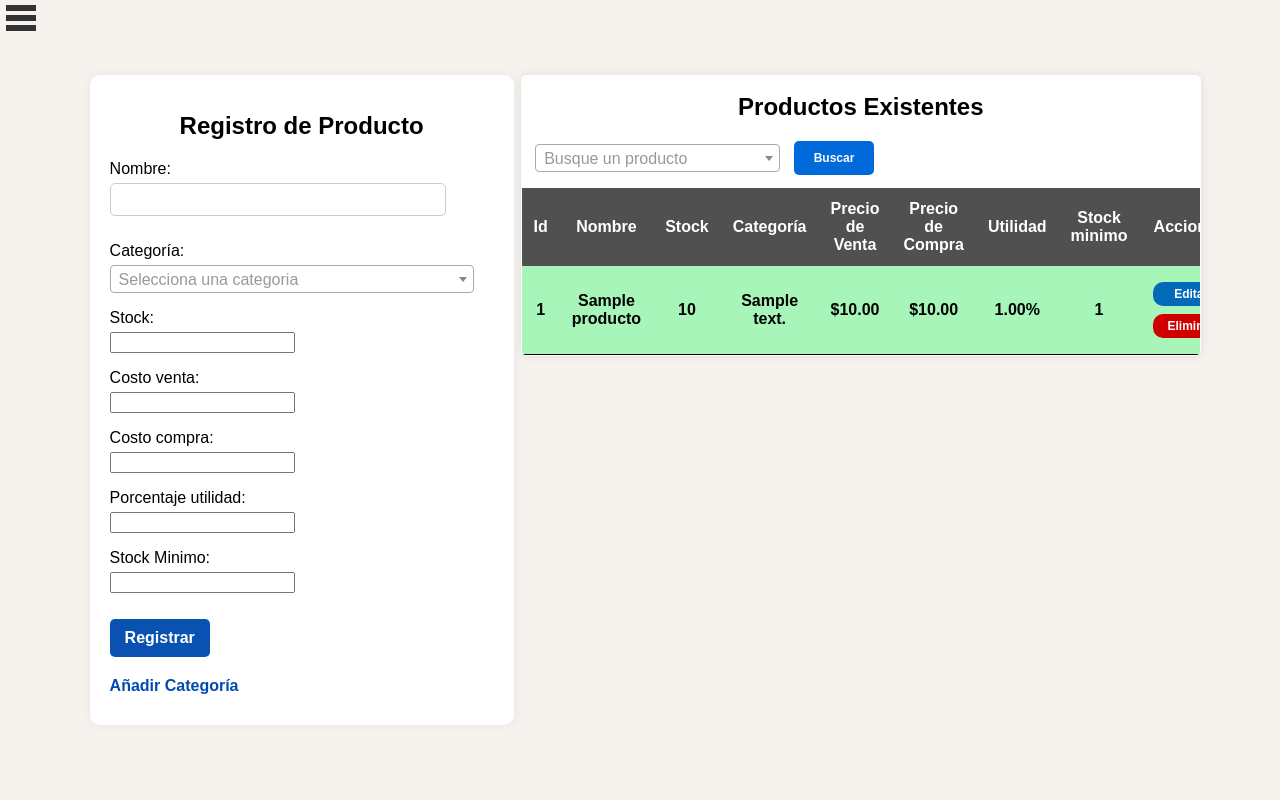
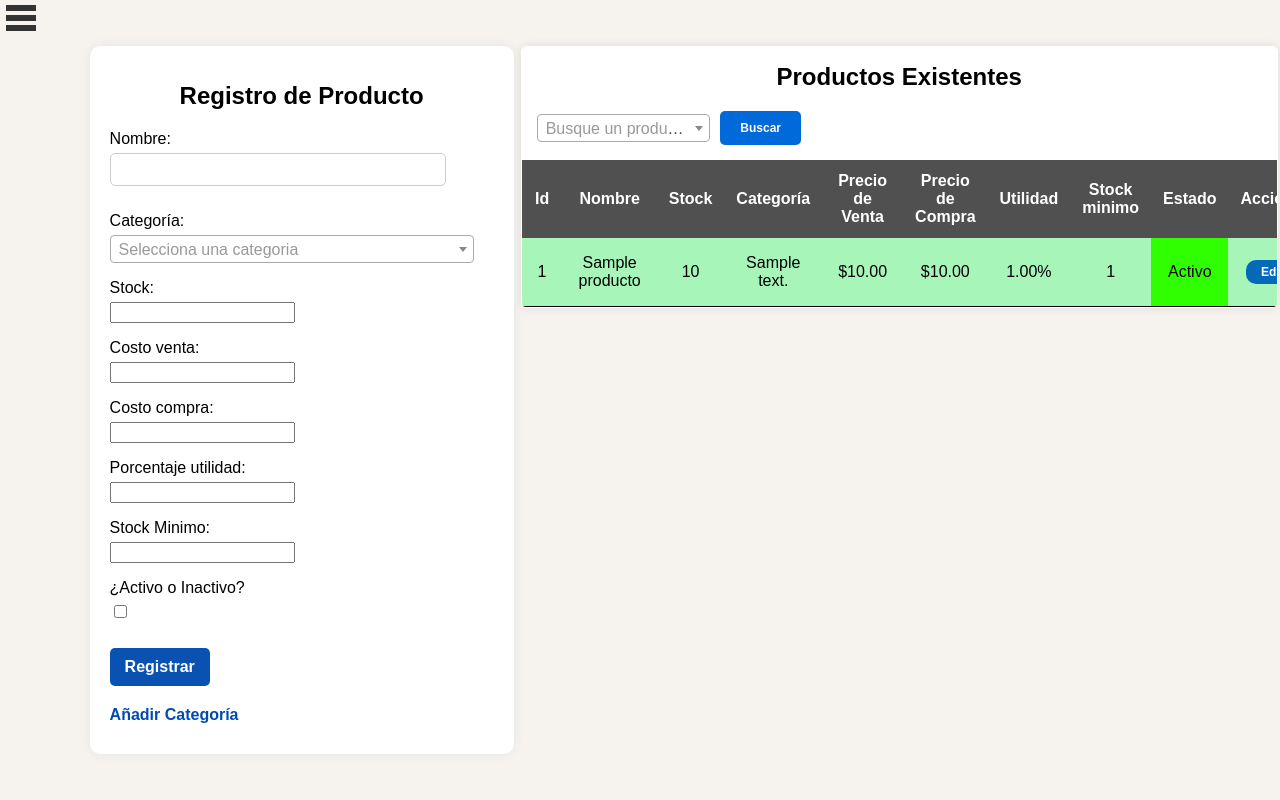
Before and after one commit to Cyrc3/estadias2, a Django app: page /registrar_inventario/ in a window 1280 px wide. Run offline with Django 3.2, Linux system fonts and the light colour scheme; tables that the repository leaves empty hold one stand-in row (values such as "Sample post"); some libraries are stand-ins or nearby versions.

Commit message:
estado de producto

```diff
--- a/estadias1/accounts/forms.py
+++ b/estadias1/accounts/forms.py
@@ -7,9 +7,10 @@
 class ProductoForm(forms.ModelForm):
     id_categoria = forms.ModelChoiceField(queryset=Categoria.objects.all(), label='Categoría', to_field_name='descripcion')
     punto_reorden = forms.IntegerField(label='Stock Minimo')
+    estado = forms.BooleanField(label='¿Activo o Inactivo?', required=False)
     class Meta:
         model = Producto
-        fields = ['nombre','id_categoria','stock','costo_venta','costo_compra','porcentaje_utilidad','punto_reorden']
+        fields = ['nombre','id_categoria','stock','costo_venta','costo_compra','porcentaje_utilidad','punto_reorden','estado']
 
 
 
--- a/estadias1/accounts/models.py
+++ b/estadias1/accounts/models.py
@@ -78,6 +78,7 @@
     costo_compra = models.DecimalField(decimal_places=2, max_digits=10)
     porcentaje_utilidad = models.DecimalField(decimal_places=2, max_digits=5)
     punto_reorden = models.IntegerField()
+    estado = models.BooleanField(default=False)
 
     class Meta :
         db_table = 'producto'
--- a/estadias1/estadias1/static/styles/styles.css
+++ b/estadias1/estadias1/static/styles/styles.css
@@ -29,8 +29,8 @@
 }
 /* Estilos para la tabla */
 .table-container {
-    width: 53%; /* Ajusta el ancho según tus necesidades */
-    max-height: 652px; /* Establece la altura máxima deseada */
+    width: 59%; /* Ajusta el ancho según tus necesidades */
+    max-height: 710px; /* Establece la altura máxima deseada */
     overflow-y: auto; /* Habilita el scroll vertical */
     border: 1px solid #ffffff;
     background-color: #fff;
@@ -55,6 +55,14 @@
 
 #id_nombre{
     width: 82%;
+}
+
+.activo{
+    background-color: rgb(47, 255, 0);
+}
+
+.inactivo{
+    background-color: rgb(255, 68, 81);
 }
 
 input[type="text"],
@@ -119,11 +127,11 @@
 
 tbody tr {
     border-bottom: 1px solid #000000;
-    font-weight: 600;
+    font-weight: normal;
 }
 
 tbody td {
-    padding: 12px;
+    padding: 16px;
     text-align: center;
 }
 /*
@@ -149,7 +157,7 @@
     display: flex;
     align-items: center;
     justify-content: space-between;
-    width: 50%;
+    width: 35%;
     margin-left: 2%;
 }
 
--- a/estadias1/estadias1/templates/registro_inventario.html
+++ b/estadias1/estadias1/templates/registro_inventario.html
@@ -58,7 +58,7 @@
         </select>
         <button type="submit" id="btnBuscarProducto">Buscar</button>
     </form>
-
+    {% load custom_filters %}
     <table>
         <thead>
             <tr>
@@ -70,6 +70,7 @@
                 <th>Precio de Compra</th>
                 <th>Utilidad</th>
                 <th>Stock minimo</th>
+                <th>Estado</th>
                 <th>Acciones</th>
             </tr>
         </thead>
@@ -81,18 +82,21 @@
                 <td> {{producto.nombre}} </td>
                 <td> {{producto.stock}} </td>
                 <td> {{producto.id_categoria.descripcion}} </td>
-                <td>${{producto.costo_venta}} </td>
-                <td>${{producto.costo_compra}} </td>
+                <td>${{producto.costo_venta|currency_format }} </td>
+                <td>${{producto.costo_compra|currency_format }} </td>
                 <td>{{producto.porcentaje_utilidad}}% </td>
                 <td> {{producto.punto_reorden}} </td>
+                <td
+                class=" {% if producto.estado == True %}activo {% elif producto.estado == False %}inactivo {% endif %} ">
+                    {% if producto.estado %}
+                        Activo
+                    {% else %}
+                        Inactivo
+                    {% endif %}
+                </td>
                 <td>
                     <button type="button" id="editarBtn"
                         onclick="editarProducto('{{ producto.id_producto }}', '{{ producto.nombre }}', '{{ producto.id_categoria.descripcion }}', '{{ producto.stock }}', '{{ producto.costo_venta }}', '{{ producto.costo_compra }}', '{{ producto.porcentaje_utilidad }}', '{{ producto.punto_reorden }}')">Editar</button>
-                    <form method="POST" action="{% url 'eliminar_producto' producto.id_producto %}"
-                        style="display:inline;">
-                        {% csrf_token %}
-                        <button type="submit" id="eliminarBtn">Eliminar</button>
-                    </form>
                 </td>
             </tr>
             {% endfor %}
```
